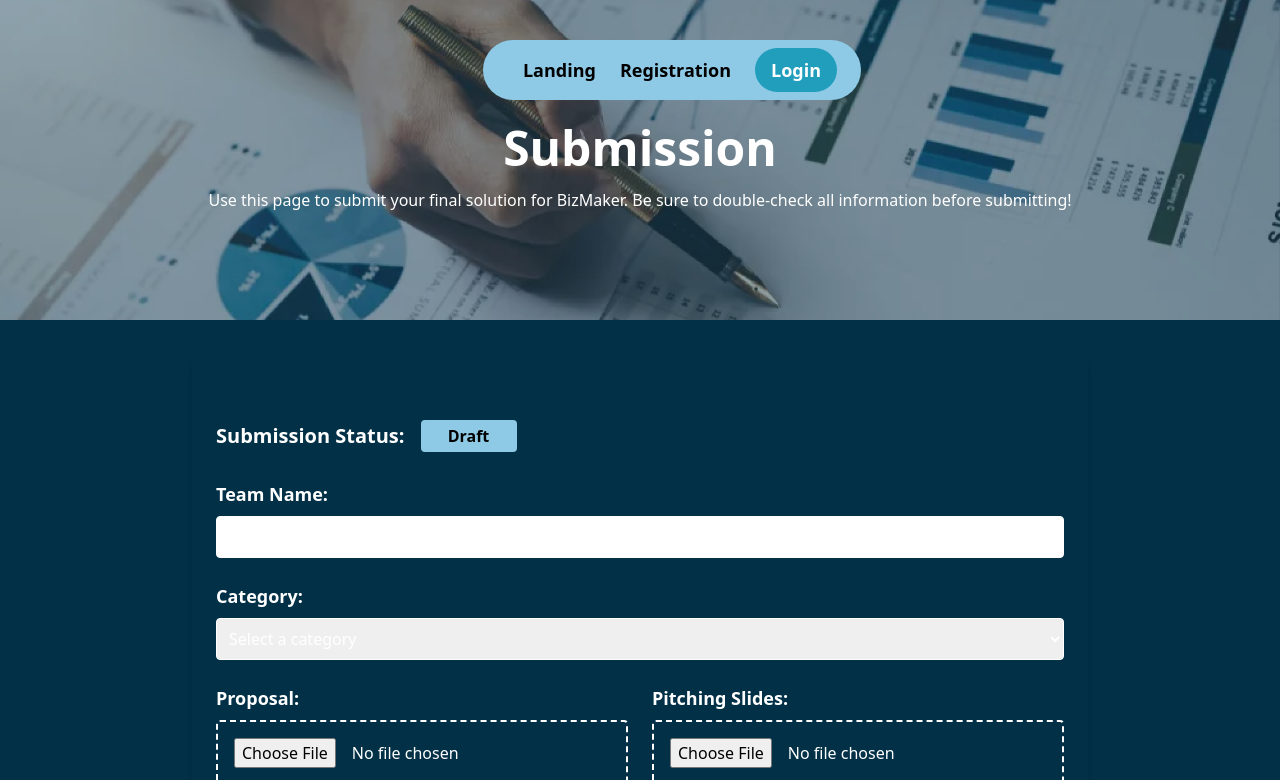
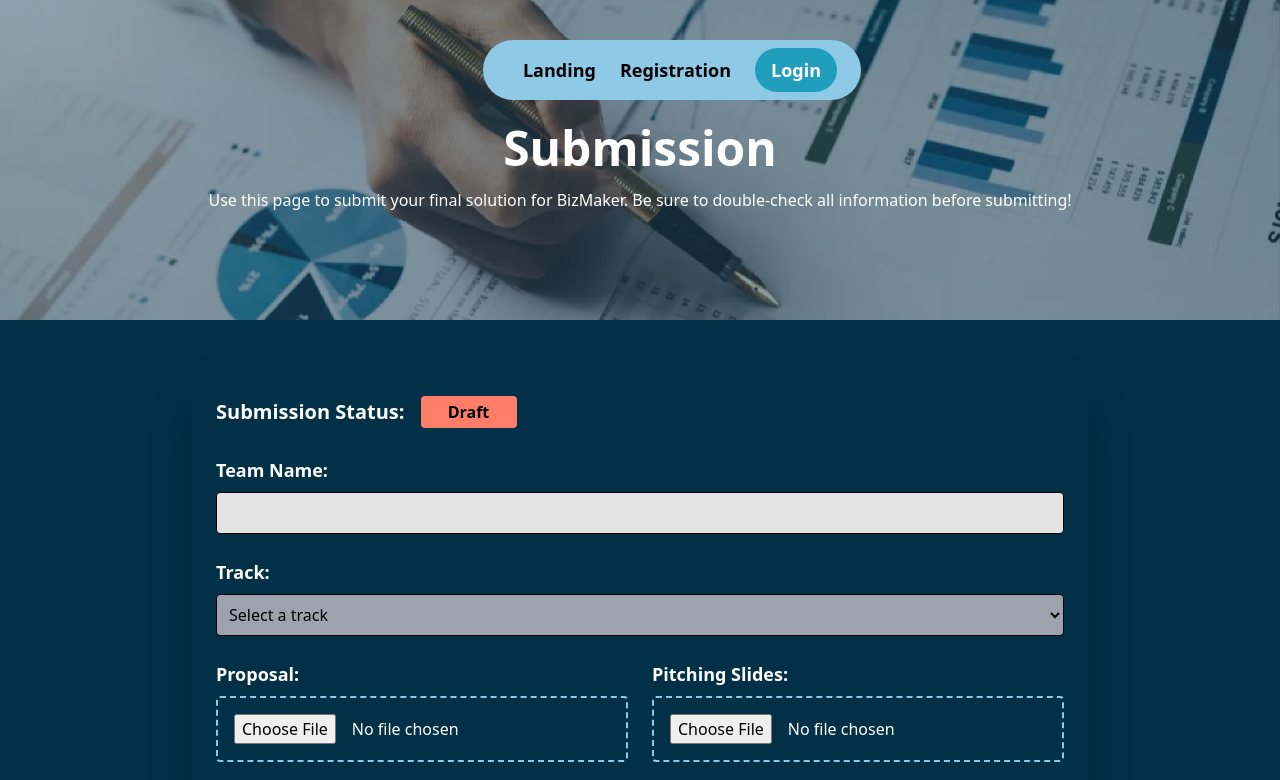
Before and after one commit to diminecjean/hackfinity, a Next.js app: page /submission in a window 1280 px wide. Shown: the top 780 px of the page. Built offline with nearby package versions, Linux system fonts and the light colour scheme.

Commit message:
Beautify submission page

```diff
--- a/src/app/submission/page.js
+++ b/src/app/submission/page.js
@@ -22,18 +22,18 @@ const SubmissionPage = () => {
   };
 
   return (
-    <div className="min-h-screen bg-blue-900 text-white">
+    <div className="min-h-screen bg-blue-dark text-white">
       <TopBanner
         title="Submission"
         description="Use this page to submit your final solution for BizMaker. Be sure to double-check all information before submitting!"
       />
       <div className="max-w-4xl mx-auto">
-        <main className="mt-10 bg-blue-800 p-6 rounded-lg shadow-md">
-          <div className="mt-8">
+        <main className="mt-12 p-6 rounded-lg shadow-2xl">
+          <div className="mt-0">
             <div className="flex items-center">
               <span className="font-bold text-xl">Submission Status:</span>
               <span className="ml-2 px-2 py-1 text-black rounded">
-                <div className="w-24 h-8 flex items-center justify-center bg-blue-light text-base font-semibold rounded">
+                <div className={`w-24 h-8 flex items-center justify-center ${submissionStatus === 'Draft' ? 'bg-red-light' : 'bg-green-light'} text-base font-semibold rounded`}>
                   {submissionStatus}
                 </div>
               </span>
@@ -44,30 +44,30 @@ const SubmissionPage = () => {
                 <label className="block text-lg font-semibold">Team Name:</label>
                 <input
                   type="text"
-                  className="w-full mt-2 p-2 rounded bg-blue-700 border border-blue-600 focus:ring-2 focus:ring-yellow-300"
+                  className="w-full mt-2 p-2 font-medium rounded bg-grey border border-blue focus:ring-2 focus:ring-yellow-mid text-black"
                   value={teamName}
                   onChange={(e) => setTeamName(e.target.value)}
                 />
               </div>
 
               <div>
-                <label className="block text-lg font-semibold">Category:</label>
+                <label className="block text-lg font-semibold">Track:</label>
                 <select
-                  className="w-full mt-2 p-2 rounded bg-blue-700 border border-blue-600 focus:ring-2 focus:ring-yellow-300"
+                  className="w-full mt-2 p-2 font-medium rounded bg-grey-dark border border-blue focus:ring-2 focus:ring-yellow-mid text-black"
                   value={category}
                   onChange={(e) => setCategory(e.target.value)}
                 >
-                  <option value="">Select a category</option>
-                  <option value="category1">Category 1</option>
-                  <option value="category2">Category 2</option>
-                  <option value="category3">Category 3</option>
+                  <option value="">Select a track</option>
+                  <option value="category1">Track 1</option>
+                  <option value="category2">Track 2</option>
+                  <option value="category3">Track 3</option>
                 </select>
               </div>
 
               <div className="flex space-x-6">
                 <div className="w-1/2">
                   <label className="block text-lg font-semibold mb-2">Proposal:</label>
-                  <div className="border-2 border-dashed border-yellow-300 rounded p-4">
+                  <div className="border-2 border-dashed border-blue-light rounded p-4">
                     <input
                       type="file"
                       className="file:mr-4"
@@ -79,7 +79,7 @@ const SubmissionPage = () => {
 
                 <div className="w-1/2">
                   <label className="block text-lg font-semibold mb-2">Pitching Slides:</label>
-                  <div className="border-2 border-dashed border-yellow-300 rounded p-4">
+                  <div className="border-2 border-dashed border-blue-light rounded p-4">
                     <input
                       type="file"
                       className="file:mr-4"
@@ -93,14 +93,14 @@ const SubmissionPage = () => {
               <div className="flex space-x-4">
                 <button
                   type="button"
-                  className="bg-grey-dark font-semibold px-4 py-2 rounded"
+                  className="bg-red-light font-semibold px-4 py-2 rounded text-black hover:bg-red-mid"
                   onClick={() => alert('Draft Saved')}
                 >
                   Save
                 </button>
                   <button
                     type="button"
-                  className="bg-blue-mid font-semibold px-4 py-2 rounded"
+                    className="bg-green-light font-semibold px-4 py-2 rounded text-black hover:bg-green-mid"
                     onClick={handleSubmit}
                   >
                     Submit
```
Lines whose indentation alone changed are shown as unchanged.
